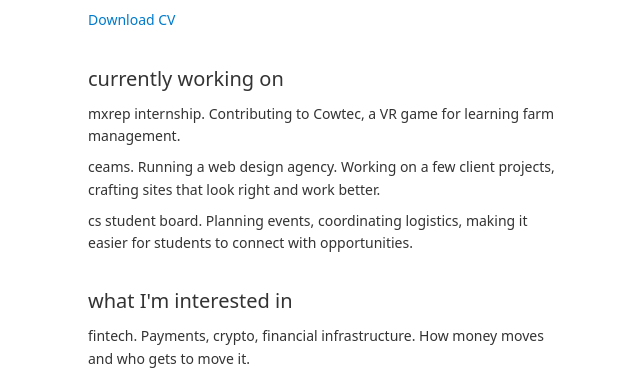
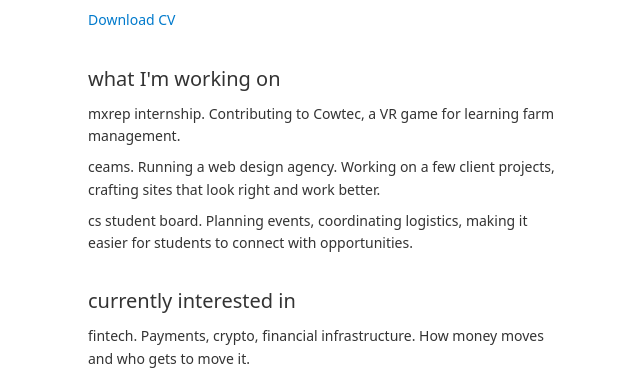
Before and after one commit to LeonardoCerv/portfolio, a Next.js app: page / in a window 1280 px wide. Shown: the part 155-525 px from the top of the page, without its empty margins (312-952 px from the left). Built offline with nearby package versions, Linux system fonts and the light colour scheme.

Commit message:
[FEAT] modify titles

```diff
--- a/src/app/page.tsx
+++ b/src/app/page.tsx
@@ -13,7 +13,7 @@ export default function Home() {
       </div>
 
       <div className="mb-8">
-        <h2 className="text-xl font-light mb-2.5">currently working on</h2>
+        <h2 className="text-xl font-light mb-2.5">what I&apos;m working on</h2>
         <div className="leading-relaxed text-sm font-light flex flex-col gap-2">
           <p className="">
             <span className="font-medium">mxrep internship. </span>
@@ -31,7 +31,7 @@ export default function Home() {
       </div>
 
       <div className="mb-8">
-        <h2 className="text-xl font-light mb-2.5">what I&apos;m interested in</h2>
+        <h2 className="text-xl font-light mb-2.5">currently interested in</h2>
         <div className="leading-relaxed text-sm font-light flex flex-col gap-2">
           <p className="">
             <span className="font-medium">fintech. </span>
```
